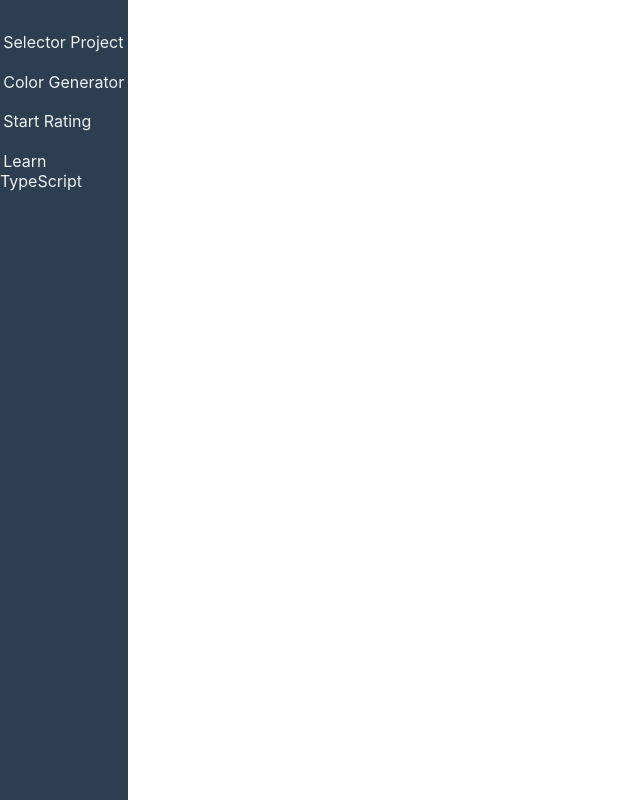
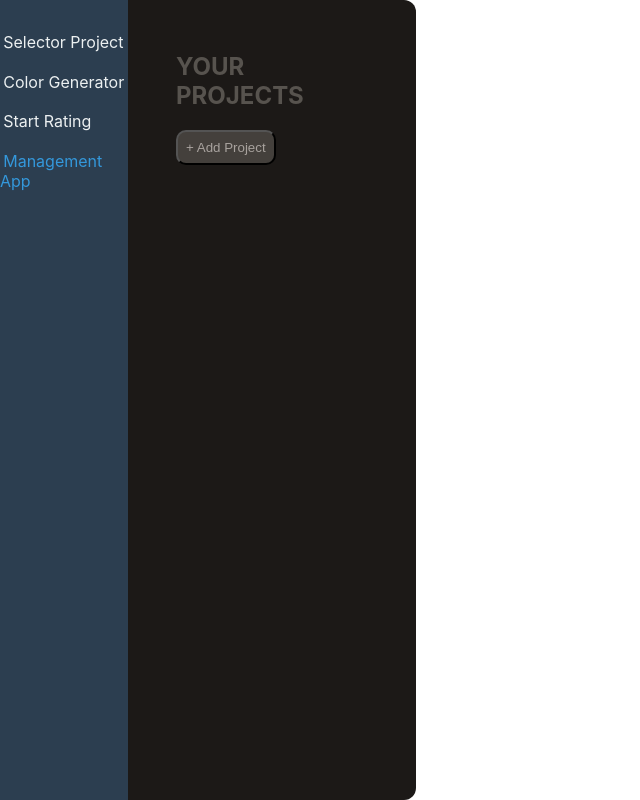
Before and after one commit to lboyadzhiev/multiple-react-projects, a React (Create React App) app: page /management_app in a window 1280 px wide. Shown: the whole page, without its empty margins (0-640 px from the left). Built offline with nearby package versions, Linux system fonts and the light colour scheme.

Commit message:
Implemented side bar for management app

```diff
--- a/src/App.tsx
+++ b/src/App.tsx
@@ -5,7 +5,7 @@ import Accordian from './components/Domains/Accordian/Accordian';
 import Navbar from './components/Navigation/Navigation';
 import RandomColor from './components/Domains/RandomColor/RandomColor';
 import StarRating from './components/Domains/StarRating/StarRating';
-import LearnTypeScript from './components/Domains/LearnTypeScript/LearnTypeScript';
+import ManagementApp from './components/Domains/ManagementApp/ManagementApp';
 
 // styles
 import classes from './App.module.css';
@@ -21,7 +21,7 @@ function App() {
           <Route path='/' element={<Accordian />} />
           <Route path='/generate_color' element={<RandomColor />} />
           <Route path='/star_rating' element={<StarRating numOfStars={10} />} />
-          <Route path='/learn_typescript' element={<LearnTypeScript />} />
+          <Route path='/management_app' element={<ManagementApp />} />
         </Routes>
       </main>
     </section>
--- a/src/components/Domains/LearnTypeScript/LearnTypeScript.tsx
+++ /dev/null
@@ -1,3 +0,0 @@
-export default function LearnTypeScript() {
-  return <div>Learn Type Script</div>;
-}
--- /dev/null
+++ b/src/components/Domains/ManagementApp/ManagementApp.module.css
@@ -0,0 +1,6 @@
+.managementApp {
+  height: 100%;
+  width: 100%;
+  display: grid;
+  grid-template-columns: repeat(3, 1fr);
+}
--- /dev/null
+++ b/src/components/Domains/ManagementApp/ManagementApp.tsx
@@ -0,0 +1,13 @@
+// components
+import ManagementSidebar from './components/ManagementSidebar/ManagementSidebar';
+
+//styles
+import styles from './ManagementApp.module.css';
+
+export default function ManagementApp() {
+  return (
+    <div className={styles.managementApp}>
+      <ManagementSidebar />
+    </div>
+  );
+}
--- /dev/null
+++ b/src/components/Domains/ManagementApp/components/ManagementSidebar/ManagementSidebar.module.css
@@ -0,0 +1,38 @@
+:root {
+  --bg-stone-900: #1c1917;
+  --bg-stone-700: #44403c;
+  --bg-stone-600: #57534e;
+  --bg-stone-400: #a8a29e;
+  --text-stone-100: #f5f5f4;
+}
+
+.managementSidebar {
+  background-color: var(--bg-stone-900);
+  color: var(--bg-stone-600);
+  grid-column: span 1;
+  padding: 2rem 3rem;
+  border-top-right-radius: 12px;
+  border-bottom-right-radius: 12px;
+}
+
+.managementSidebar h2 {
+  font-weight: bold;
+  text-transform: uppercase;
+}
+
+.managementSidebar button {
+  padding: 0.5rem;
+  border-radius: 10px;
+  background-color: var(--bg-stone-700);
+  color: var(--bg-stone-400);
+}
+
+.managementSidebar button:hover {
+  background-color: var(--bg-stone-600);
+  color: var(--text-stone-100);
+}
+@media (min-width: 1024px) {
+  .managementSidebar {
+    width: 18rem;
+  }
+}
--- /dev/null
+++ b/src/components/Domains/ManagementApp/components/ManagementSidebar/ManagementSidebar.tsx
@@ -0,0 +1,14 @@
+// styles
+import styles from './ManagementSidebar.module.css';
+
+export default function ManagementSidebar() {
+  return (
+    <aside className={styles.managementSidebar}>
+      <h2>Your Projects</h2>
+      <div>
+        <button>+ Add Project</button>
+      </div>
+      <ul></ul>
+    </aside>
+  );
+}
--- a/src/components/Navigation/Navigation.tsx
+++ b/src/components/Navigation/Navigation.tsx
@@ -33,10 +33,10 @@ export default function Navigation() {
         </li>
         <li>
           <NavLink
-            to='/learn_typescript'
+            to='/management_app'
             className={({ isActive }) => (isActive ? styles.active : '')}
           >
-            Learn TypeScript
+            Management App
           </NavLink>
         </li>
       </ul>
```
